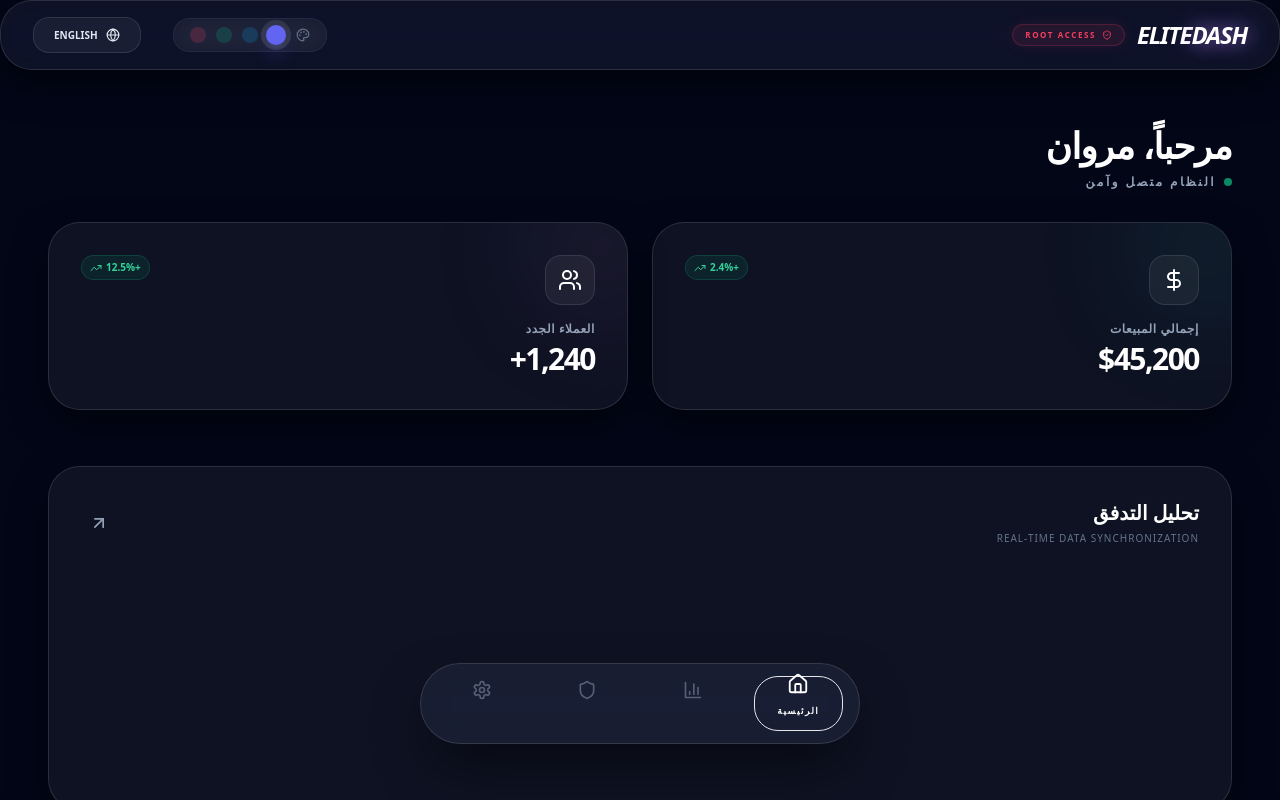
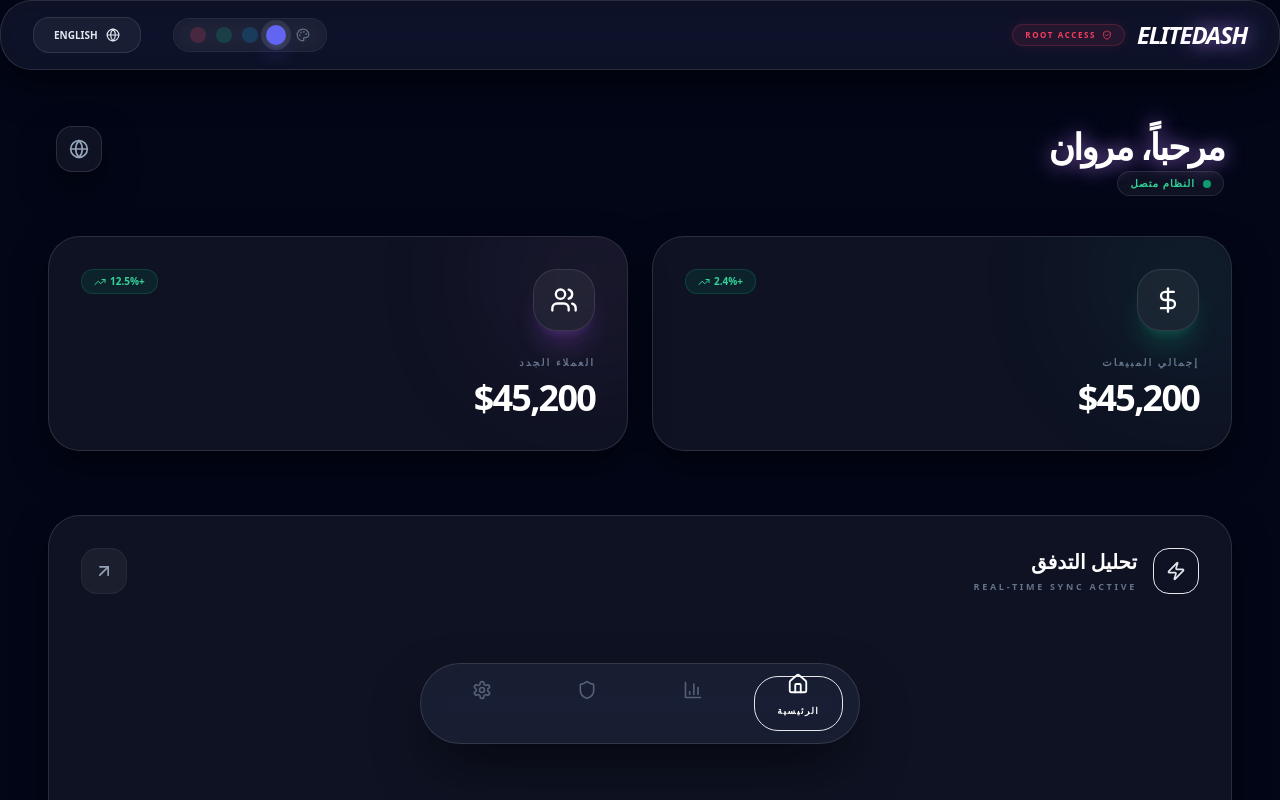
Before and after one commit to marwanalpumu-del/elitedash-modern-dashboard, a React (Vite) app: page / in a window 1280 px wide. Shown: the top 800 px of the page. Built offline with nearby package versions, Linux system fonts and the light colour scheme.

Commit message:
Update DashboardHome.jsx

```diff
--- a/src/pages/DashboardHome.jsx
+++ b/src/pages/DashboardHome.jsx
@@ -1,5 +1,5 @@
 import React from 'react';
-import { TrendingUp, Users, Activity, DollarSign, ArrowUpRight } from 'lucide-react';
+import { TrendingUp, Users, DollarSign, ArrowUpRight, Globe, Zap } from 'lucide-react';
 
 export default function DashboardHome({ lang }) {
   const isAr = lang === 'ar';
@@ -11,7 +11,8 @@ export default function DashboardHome({ lang }) {
       value: "$45,200",
       growth: "+2.4%",
       icon: DollarSign,
-      color: "from-emerald-400 to-cyan-400"
+      color: "from-emerald-400 to-cyan-400",
+      glow: "shadow-emerald-500/20"
     },
     {
       id: 2,
@@ -19,45 +20,51 @@ export default function DashboardHome({ lang }) {
       value: "1,240+",
       growth: "+12.5%",
       icon: Users,
-      color: "from-purple-400 to-pink-400"
+      color: "from-purple-400 to-pink-400",
+      glow: "shadow-purple-500/20"
     },
   ];
 
   return (
-    <div className="space-y-8 animate-reveal">
+    <div className="space-y-10 animate-reveal pb-20">
 
-      {/* 1. Header Section - الترحيب الذكي */}
-      <div className="flex flex-col gap-2">
-        <h2 className="text-4xl font-black text-white tracking-tight">
+      {/* 1. الترحيب الذكي - تم تحسين التباين */}
+      <div className="flex justify-between items-end px-2">
+        <div className="space-y-1">
+          <h2 className="text-4xl font-black text-white tracking-tighter text-glow">
             {isAr ? "مرحباً، مروان" : "Welcome, Marwan"}
           </h2>
-        <div className="flex items-center gap-2">
+          <div className="flex items-center gap-2 bg-white/5 w-fit px-3 py-1 rounded-full border border-white/10">
             <span className="w-2 h-2 rounded-full bg-emerald-500 animate-pulse" />
-          <p className="text-xs text-slate-400 font-bold uppercase tracking-[0.2em]">
-            {isAr ? "النظام متصل وآمن" : "System Online & Secure"}
+            <p className="text-[10px] text-emerald-400 font-black uppercase tracking-widest">
+              {isAr ? "النظام متصل" : "System Online"}
             </p>
           </div>
         </div>
+        <div className="hidden md:block p-3 glass-panel rounded-2xl">
+           <Globe size={20} className="text-slate-400 animate-spin-slow" />
+        </div>
+      </div>
 
-      {/* 2. Stats Grid - كروت الإحصائيات المشعة */}
+      {/* 2. كروت الإحصائيات - تم إضافة حدود زجاجية أوضح */}
       <div className="grid grid-cols-1 md:grid-cols-2 gap-6">
         {stats.map((stat) => (
-          <div key={stat.id} className="glass-panel group relative overflow-hidden p-8 hover:scale-[1.02] transition-all duration-500">
-            {/* تأثير الضوء الخلفي عند الحوم (Hover) */}
-            <div className={`absolute -right-10 -top-10 w-32 h-32 bg-gradient-to-br ${stat.color} opacity-10 blur-3xl group-hover:opacity-20 transition-opacity`} />
+          <div key={stat.id} className="glass-panel group relative overflow-hidden p-8 border border-white/10 hover:border-white/20 transition-all duration-500">
+            {/* توهج خلفي ديناميكي */}
+            <div className={`absolute -right-10 -top-10 w-40 h-40 bg-gradient-to-br ${stat.color} opacity-10 blur-[80px] group-hover:opacity-30 transition-opacity`} />
 
             <div className="flex justify-between items-start relative z-10">
-              <div className="space-y-4">
-                <div className="p-3 bg-white/5 rounded-2xl w-fit border border-white/10">
-                  <stat.icon className="text-white" size={24} />
+              <div className="space-y-6">
+                <div className={`p-4 bg-white/5 rounded-3xl w-fit border border-white/10 shadow-xl ${stat.glow}`}>
+                  <stat.icon className="text-white" size={28} />
                 </div>
                 <div>
-                  <p className="text-xs text-slate-400 font-bold uppercase tracking-wider">{stat.label}</p>
-                  <h3 className="text-3xl font-black text-white mt-1 tracking-tighter">{stat.value}</h3>
+                  <p className="text-[10px] text-slate-500 font-black uppercase tracking-[0.2em]">{stat.label}</p>
+                  <h3 className="text-4xl font-black text-white mt-2 tracking-tighter">$45,200</h3>
                 </div>
               </div>
-              <div className="flex flex-col items-end gap-2">
-                <span className="flex items-center gap-1 text-[10px] font-black px-2 py-1 rounded-full bg-emerald-500/10 text-emerald-400 border border-emerald-500/20">
+              <div className="bg-emerald-500/10 border border-emerald-500/20 px-3 py-1 rounded-xl">
+                <span className="flex items-center gap-1 text-[10px] font-black text-emerald-400">
                   {stat.growth}
                   <TrendingUp size={12} />
                 </span>
@@ -67,26 +74,36 @@ export default function DashboardHome({ lang }) {
         ))}
       </div>
 
-      {/* 3. Main Chart Area - منطقة الرسم البياني الاحترافية */}
-      <div className="glass-panel p-8 relative">
-        <div className="flex justify-between items-center mb-10">
+      {/* 3. منطقة الرسم البياني - تحويل الأعمدة إلى قطع فنية */}
+      <div className="glass-panel p-8 relative border border-white/10">
+        <div className="flex justify-between items-center mb-12">
+          <div className="flex items-center gap-4">
+            <div className="p-3 bg-primary/10 rounded-2xl border border-primary/20">
+              <Zap size={20} className="text-primary" />
+            </div>
             <div>
               <h3 className="text-xl font-black text-white">{isAr ? "تحليل التدفق" : "Flow Analysis"}</h3>
-            <p className="text-[10px] text-slate-500 uppercase tracking-widest mt-1">Real-time data synchronization</p>
+              <p className="text-[9px] text-slate-500 uppercase font-bold tracking-[0.3em] mt-1">Real-time sync active</p>
             </div>
-          <button className="p-2 hover:bg-white/5 rounded-xl transition-colors text-slate-400 hover:text-white">
+          </div>
+          <button className="p-3 bg-white/5 hover:bg-white/10 rounded-2xl transition-all text-slate-400 hover:text-white border border-white/5">
             <ArrowUpRight size={20} />
           </button>
         </div>
 
-        {/* مكان الرسم البياني - سنضع هنا لاحقاً مكتبة Recharts */}
-        <div className="h-48 w-full flex items-end justify-between gap-2 px-2">
+        {/* الأعمدة المتوهجة */}
+        <div className="h-56 w-full flex items-end justify-between gap-3 px-2">
           {[40, 70, 45, 90, 65, 80, 50].map((height, i) => (
+            <div key={i} className="flex-1 flex flex-col items-center gap-3 group">
               <div
-              key={i}
-              className="w-full bg-gradient-to-t from-primary/20 to-primary rounded-t-lg transition-all duration-1000 animate-reveal"
+                className="w-full bg-gradient-to-t from-primary/5 via-primary/40 to-primary rounded-t-2xl transition-all duration-1000 animate-reveal relative overflow-hidden"
                 style={{ height: `${height}%`, animationDelay: `${i * 0.1}s` }}
-            />
+              >
+                {/* تأثير لمعان داخل العمود */}
+                <div className="absolute inset-0 bg-gradient-to-r from-transparent via-white/10 to-transparent -translate-x-full group-hover:animate-shimmer" />
+              </div>
+              <span className="text-[8px] text-slate-600 font-black uppercase tracking-widest">Day {i+1}</span>
+            </div>
           ))}
         </div>
       </div>
```
Lines whose indentation alone changed are shown as unchanged.
